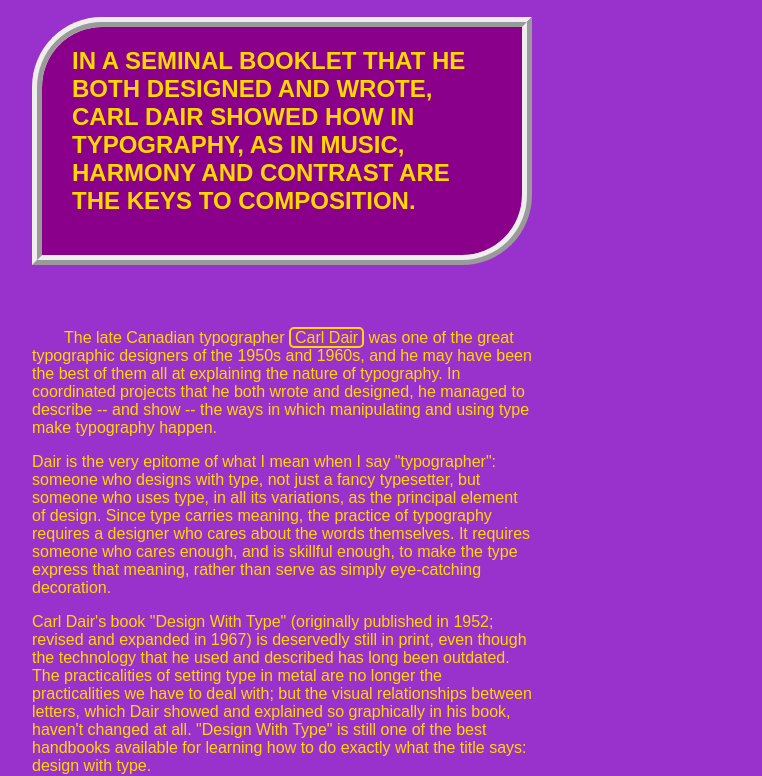
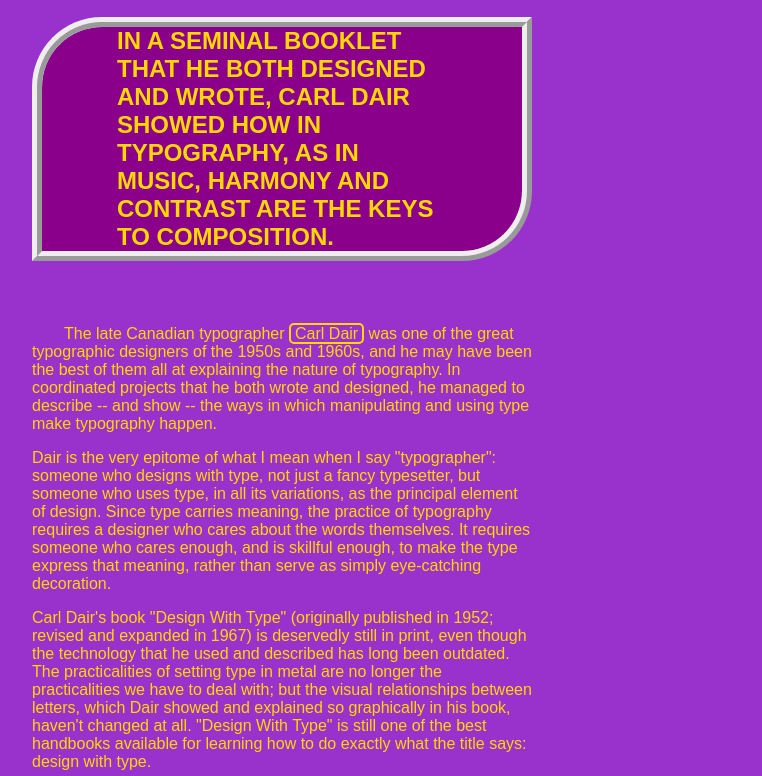
Before and after one commit to Lalalelelo/seven-principles, a plain HTML site: page index.html in a window 1280 px wide. Shown: the part 499-1275 px from the top of the page, without its empty margins (358-1120 px from the left). Drawn offline with Linux system fonts and the light colour scheme; a web font is replaced by a local one.

Commit message:
padding changes

```diff
--- a/styles.css
+++ b/styles.css
@@ -5,12 +5,14 @@
     margin-left: auto;
     margin-right: auto;
     font-family: "MuseoModerno", sans-serif;
+    padding: 0% 15%;
 }
 
 h1 {
     font-size: 72px;
     line-height: 95%;
     letter-spacing: 13px;
+    padding: 0% 15%;
 }
 
 h2 {
@@ -22,6 +24,7 @@
     border-style: ridge;
     border-radius: 70px 0px;
     margin-bottom: 64px;
+    padding: 0% 15%;
 }
 
 a {
```
